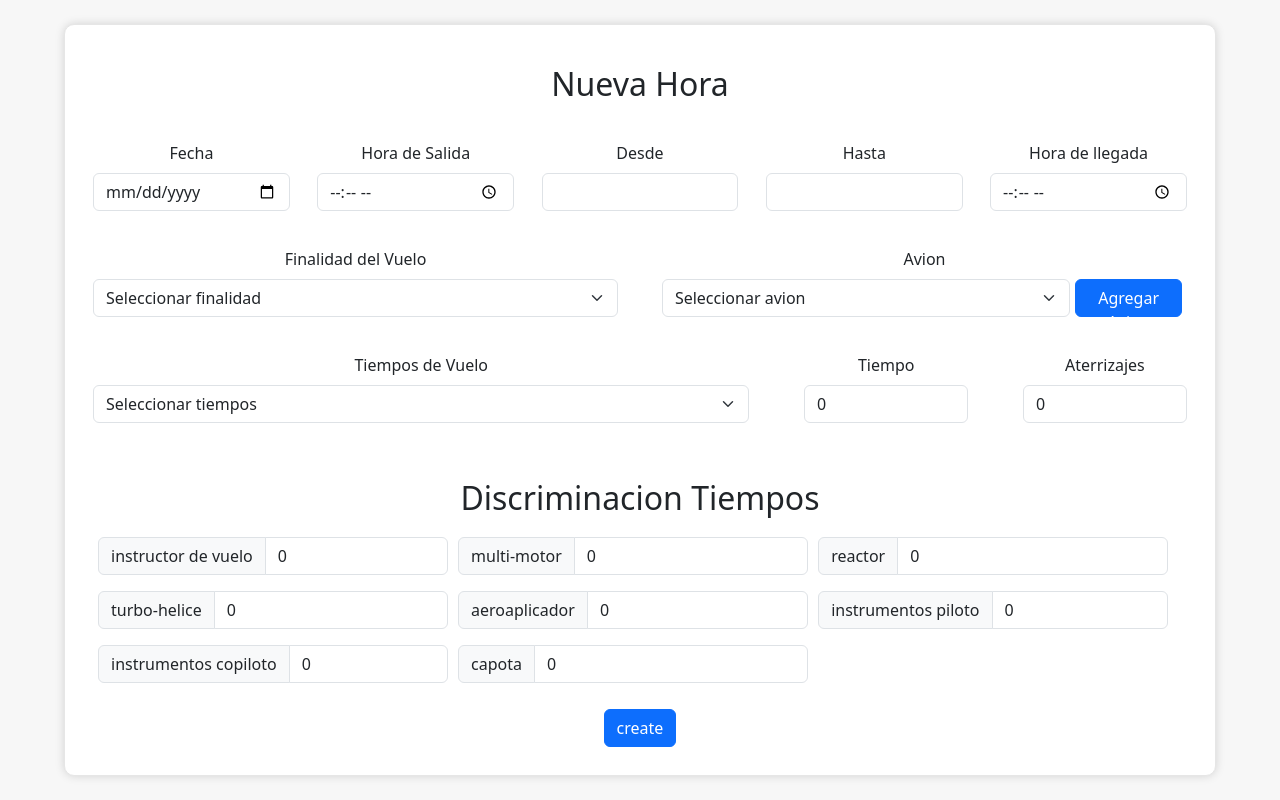
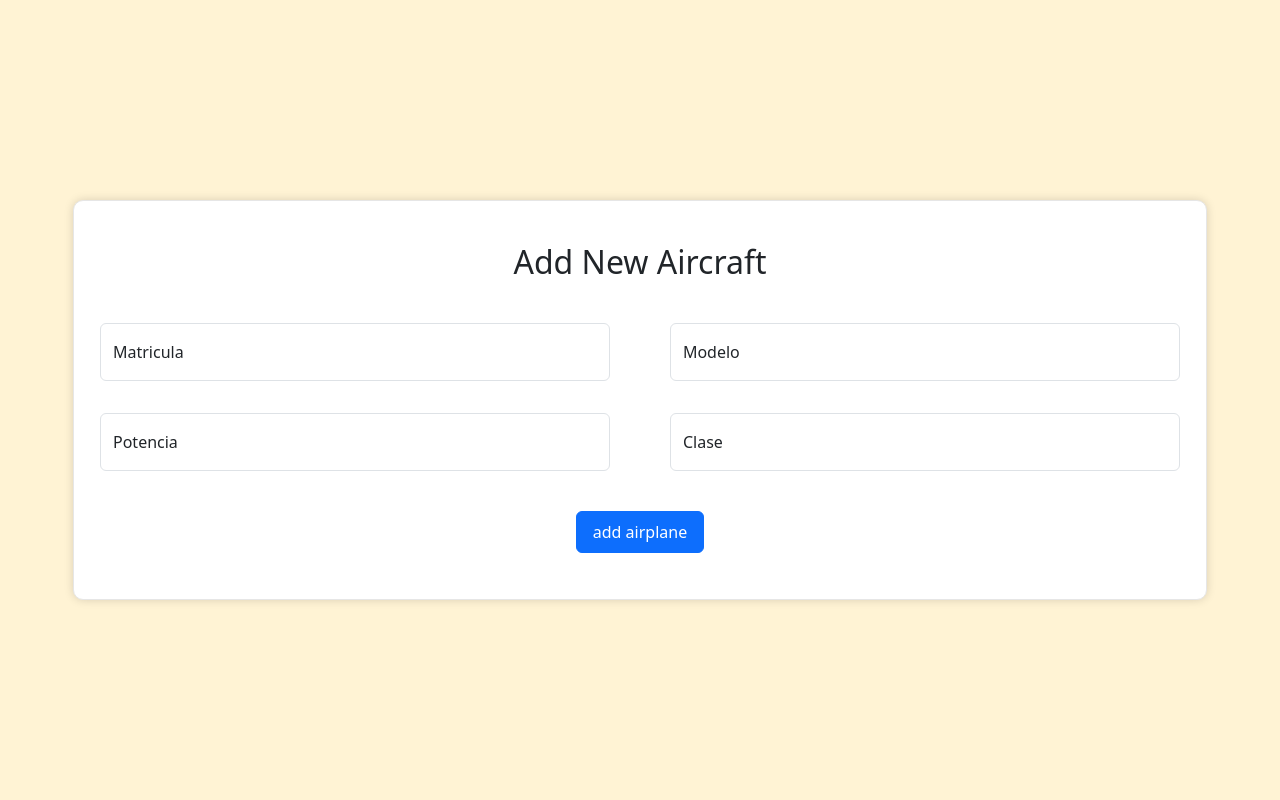
Before and after one commit to faustoleal/flight-book, a React (Vite) app in the folder frontend/: page / in a window 1280 px wide. Built offline with nearby package versions, Linux system fonts and the light colour scheme.

Commit message:
add aerodromo component

```diff
--- a/frontend/src/App.css
+++ b/frontend/src/App.css
@@ -5,7 +5,7 @@
   margin: 0;
   padding: 0;
   text-align: center;
-  background-color: #f7f7f7;
+  background-color: #fff3d4;
 }
 
 .logo {
--- a/frontend/src/App.jsx
+++ b/frontend/src/App.jsx
@@ -3,12 +3,13 @@ import Intro from "./components/intro/Intro";
 import HorasForm from "./components/horas_de_vuelo/HorasForm";
 import PilotosForm from "./components/pilotos/PilotosForm";
 import CreateAccount from "./components/pilotos/CreateAccount";
+import AerodromoForm from "./components/aerodromos/aerodromoForm";
 
 function App() {
   return (
     <>
       <Intro />
-      <HorasForm />
+      <AerodromoForm />
     </>
   );
 }
--- /dev/null
+++ b/frontend/src/components/aerodromos/AerodromoForm.jsx
@@ -0,0 +1,57 @@
+import { Form, Button, FloatingLabel } from "react-bootstrap";
+import "./aerodromo.css";
+
+const AerodromoForm = () => {
+  return (
+    <section className="aerodromos">
+      <div className="form">
+        <h2>Add New Aircraft</h2>
+        <Form className="w-100 p-2">
+          <div className="aerodromo-form">
+            <Form.Group className="p-2 aerodromo-item">
+              <FloatingLabel
+                controlId="matricula"
+                label="Matricula"
+                className="mb-3"
+              >
+                <Form.Control
+                  type="text"
+                  name="matricula"
+                  placeholder="matricula"
+                />
+              </FloatingLabel>
+            </Form.Group>
+            <Form.Group className="p-2 aerodromo-item">
+              <FloatingLabel controlId="modelo" label="Modelo" className="mb-3">
+                <Form.Control type="text" name="modelo" placeholder="modelo" />
+              </FloatingLabel>
+            </Form.Group>
+            <Form.Group className="p-2 aerodromo-item">
+              <FloatingLabel
+                controlId="potencia"
+                label="Potencia"
+                className="mb-3"
+              >
+                <Form.Control
+                  type="text"
+                  name="potencia"
+                  placeholder="potencia"
+                />
+              </FloatingLabel>
+            </Form.Group>
+            <Form.Group className="p-2 aerodromo-item">
+              <FloatingLabel controlId="clase" label="Clase" className="mb-3">
+                <Form.Control type="text" name="clase" placeholder="clase" />
+              </FloatingLabel>
+            </Form.Group>
+          </div>
+          <Button className="py-2 px-3 my-3" variant="primary" type="submit">
+            add airplane
+          </Button>
+        </Form>
+      </div>
+    </section>
+  );
+};
+
+export default AerodromoForm;
--- /dev/null
+++ b/frontend/src/components/aerodromos/aerodromo.css
@@ -0,0 +1,42 @@
+.aerodromos {
+  min-height: inherit;
+  display: flex;
+  justify-content: center;
+  align-items: center;
+}
+
+.form {
+  height: auto;
+  min-height: 50vh;
+  max-width: 90%;
+  display: flex;
+  background-color: #fff;
+  justify-content: center;
+  align-items: center;
+  flex-wrap: wrap;
+  padding: 20px 10px;
+  border-radius: 10px;
+  border: 1px solid #e6e6e6;
+  box-shadow: 0px 0px 10px 0px rgba(0, 0, 0, 0.15);
+}
+
+h2 {
+  width: 100%;
+  margin: 20px 0;
+}
+
+.aerodromo-form {
+  display: flex;
+  flex-wrap: wrap;
+  justify-content: space-between;
+}
+
+.aerodromo-item {
+  flex-basis: 48%;
+}
+
+@media (width < 350px) {
+  .aerodromo-item {
+    flex-basis: 100%;
+  }
+}
```
